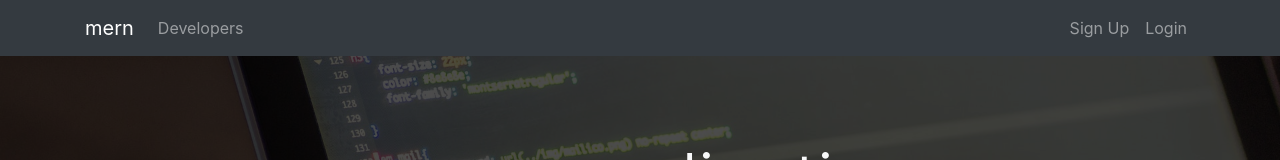
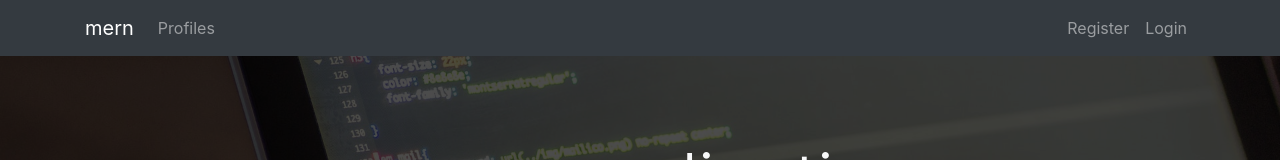
Before and after one commit to iAmNawa/mern, a React (Create React App) app in the folder client/: page / in a window 1280 px wide. Shown: the top 160 px of the page. Built offline with nearby package versions, Linux system fonts and the light colour scheme.

Commit message:
added routes and Link

```diff
--- a/client/src/components/layout/Landing.js
+++ b/client/src/components/layout/Landing.js
@@ -1,4 +1,5 @@
 import React, { Component } from 'react';
+import { Link } from 'react-router-dom';
 
 class Landing extends Component {
 
@@ -13,8 +14,8 @@
                 </h1>
                 <p className="lead"> Create a developer profile/portfolio, share posts and get help from other developers</p>
                 <hr />
-                <a href="register.html" className="btn btn-lg btn-info mr-2">Sign Up</a>
-                <a href="login.html" className="btn btn-lg btn-light">Login</a>
+                <Link to="/register" className="btn btn-lg btn-info mr-2">Sign Up</Link>
+                <Link to="/login" className="btn btn-lg btn-light">Login</Link>
               </div>
             </div>
           </div>
--- a/client/src/components/layout/Navbar.js
+++ b/client/src/components/layout/Navbar.js
@@ -1,4 +1,5 @@
 import React, { Component } from 'react';
+import { Link } from 'react-router-dom';
 
 class Navbar extends Component {
 
@@ -6,7 +7,7 @@
     return (
       <nav className="navbar navbar-expand-sm navbar-dark bg-dark mb-4">
         <div className="container">
-          <a className="navbar-brand" href="landing.html">mern</a>
+          <Link className="navbar-brand" to="/">mern</Link>
           <button className="navbar-toggler" type="button" data-toggle="collapse" data-target="#mobile-nav">
             <span className="navbar-toggler-icon"></span>
           </button>
@@ -14,17 +15,16 @@
           <div className="collapse navbar-collapse" id="mobile-nav">
             <ul className="navbar-nav mr-auto">
               <li className="nav-item">
-                <a className="nav-link" href="profiles.html"> Developers
-                </a>
+                <Link className="nav-link" to="/profiles">Profiles</Link>
               </li>
             </ul>
 
             <ul className="navbar-nav ml-auto">
               <li className="nav-item">
-                <a className="nav-link" href="register.html">Sign Up</a>
+                <Link className="nav-link" to="/register">Register</Link>
               </li>
               <li className="nav-item">
-                <a className="nav-link" href="login.html">Login</a>
+                <Link className="nav-link" to="/login">Login</Link>
               </li>
             </ul>
           </div>
```
